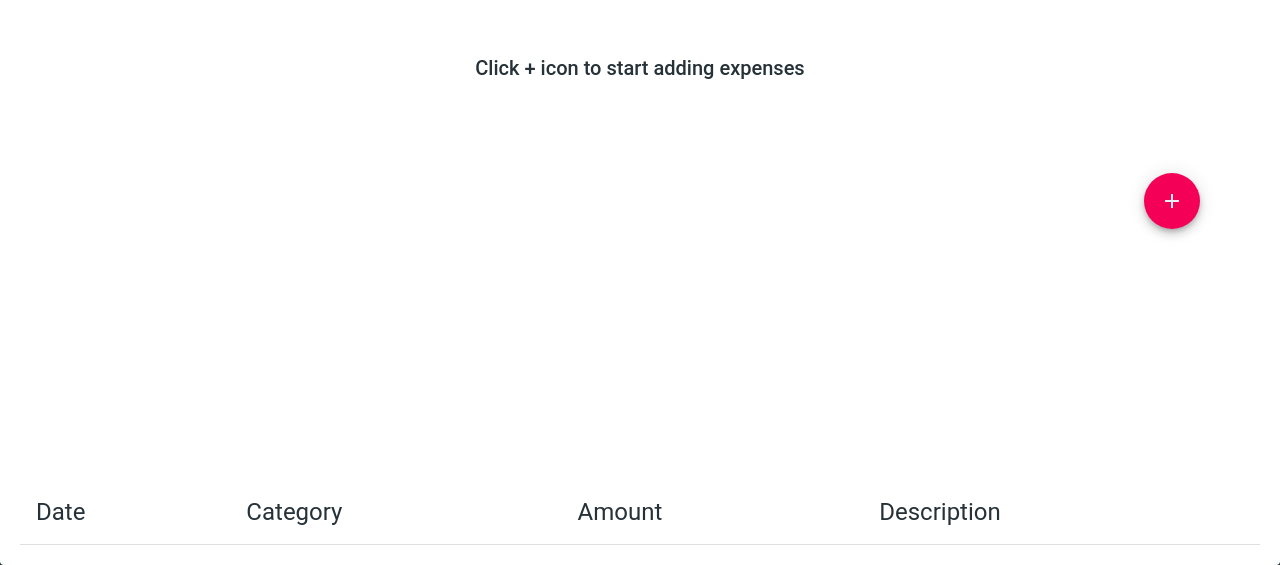
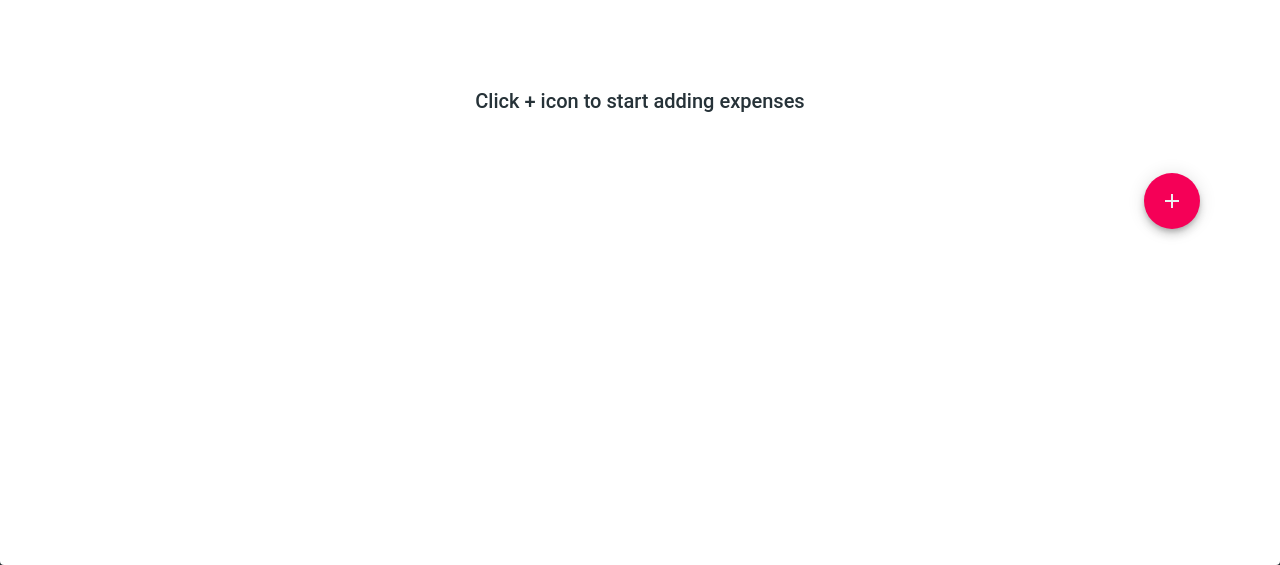
Before and after one commit to KinanEmumba/financial-planner, a React (Vite) app: page /home/transactions in a window 1280 px wide. Shown: the part 507-1072 px from the top of the page. Built offline with nearby package versions, Linux system fonts and the light colour scheme.

Commit message:
added cache invalidation, removed junk code

```diff
--- a/src/api/api-data.ts
+++ b/src/api/api-data.ts
@@ -62,6 +62,11 @@ const editExpense = (body: {expense: ExpenseDataType, id: number}): EditExpenseR
 	return {message: 'Expense edited successfully'}
 };
 
+const getLimit = () => {
+	const expenseLimit = localStorage.getItem('limit');
+	return {limit: expenseLimit || null}
+};
+
 const limitChange = (body: {limit: string | number}) => {
 	localStorage.setItem('limit', body.limit as string);
 	window.dispatchEvent(new CustomEvent('storage', {detail: 'limit changed'} as {detail:  string}));
@@ -75,5 +80,6 @@ export const data = {
 	'expense/post': postExpense,
 	'expense/delete': deleteExpense,
 	'expense/edit': editExpense,
+	'limit': getLimit,
 	'limitChange': limitChange
 };
--- a/src/api/apis.ts
+++ b/src/api/apis.ts
@@ -5,11 +5,13 @@ import {
 	CreateExpenseResponseType,
 	ExpenseDataType,
 	ExpensesResponseType,
+	LimitResponseType,
 	TokenResponseType,
 	TokenType,
 	UserLoginType,
 	UserType
 } from "src/utils/shared-types";
+import { queryClient } from "./react-query-setup";
 
 export const useGetToken = ({ loginInfo } : { loginInfo: UserLoginType }) => {
   return useMutation<TokenResponseType, Error>({
@@ -28,7 +30,7 @@ export const useGetUser = ({ userToken } : { userToken: TokenType }) => {
 
 export const useGetExpenses = ({ id } : { id: string }) => {
   return useQuery<ExpensesResponseType, Error>({
-    queryKey: ['expenses', {id}],
+    queryKey: ['expenses'],
 		queryFn: () => API({url: 'expenses'}) as Promise<ExpensesResponseType>,
 		enabled: !!id,
   });
@@ -36,28 +38,39 @@ export const useGetExpenses = ({ id } : { id: string }) => {
 
 export const usePostExpense = () => {
   return useMutation<CreateExpenseResponseType, Error, { expense: ExpenseDataType }>({
-    mutationKey: ['expense'],
-		mutationFn: ({ expense }) => API({url: 'expense/post', body: {expense}}) as Promise<CreateExpenseResponseType>
+    mutationKey: ['expenses'],
+		mutationFn: ({ expense }) => API({url: 'expense/post', body: {expense}}) as Promise<CreateExpenseResponseType>,
+		onSuccess: () => queryClient. invalidateQueries({ queryKey: ['expenses'], refetchType: 'active'})
   });
 };
 
 export const useDeleteExpense = () => {
   return useMutation<CreateExpenseResponseType, Error, { expense: ExpenseDataType, id: number }>({
-    mutationKey: ['expense'],
-		mutationFn: ({ expense, id }) => API({url: 'expense/delete', body: {expense, id}}) as Promise<CreateExpenseResponseType>
+    mutationKey: ['expenses'],
+		mutationFn: ({ expense, id }) => API({url: 'expense/delete', body: {expense, id}}) as Promise<CreateExpenseResponseType>,
+		onSuccess: () => queryClient. invalidateQueries({ queryKey: ['expenses'], refetchType: 'active'})
   });
 };
 
 export const useEditExpense = () => {
   return useMutation<CreateExpenseResponseType, Error, { expense: ExpenseDataType, id: number }>({
-    mutationKey: ['expense'],
-		mutationFn: ({ expense, id }) => API({url: 'expense/edit', body: {expense, id}}) as Promise<CreateExpenseResponseType>
+    mutationKey: ['expenses'],
+		mutationFn: ({ expense, id }) => API({url: 'expense/edit', body: {expense, id}}) as Promise<CreateExpenseResponseType>,
+		onSuccess: () => queryClient. invalidateQueries({ queryKey: ['expenses'], refetchType: 'active'})
+  });
+};
+
+export const useGetLimit = () => {
+  return useQuery<LimitResponseType, Error>({
+    queryKey: ['limit'],
+		queryFn: () => API({url: 'limit'}) as Promise<LimitResponseType>
   });
 };
 
 export const useChangeLimit = () => {
   return useMutation<CreateExpenseResponseType, Error, { limit: number | string }>({
     mutationKey: ['limit'],
-		mutationFn: ({ limit }) => API({url: 'limitChange', body: {limit}}) as Promise<ChangeLimitResponseType>
+		mutationFn: ({ limit }) => API({url: 'limitChange', body: {limit}}) as Promise<ChangeLimitResponseType>,
+		onSuccess: () => queryClient. invalidateQueries({ queryKey: ['limit'], refetchType: 'active'})
   });
 };
--- a/src/app/app-state-context.tsx
+++ b/src/app/app-state-context.tsx
@@ -1,4 +1,4 @@
-import { useEffect, useState } from 'react'
+import { useState } from 'react'
 import { ExpenseDataType, TokenResponseType, TokenType, UserType } from 'src/utils/shared-types';
 
 const useStateContext = () => {
@@ -6,26 +6,6 @@ const useStateContext = () => {
   const [userToken, setUserToken] = useState<TokenType>(storedToken || undefined);
   const [user, setUser] = useState<UserType | null>(null);
   const [expenses, setExpenses] = useState<ExpenseDataType[]>([]);
-  const [limit, setLimit] = useState<string | null>(null);
-
-	useEffect(() => {
-    // eslint-disable-next-line @typescript-eslint/no-explicit-any
-    const onStorageChange = (e: any) => {
-			console.log('Storage changed', e.detail);
-			if (e.detail.includes('expense')) {
-				const storedExpenses = localStorage.getItem('expenses');
-				const localExpensesData: ExpenseDataType[] = storedExpenses && JSON.parse(storedExpenses);
-				setExpenses(localExpensesData);
-			} else if (e.detail.includes('limit')) {
-				const storedLimit = localStorage.getItem('limit');
-				setLimit(storedLimit);
-			}
-    }
-    window.addEventListener('storage', onStorageChange);
-    return () => {
-      window.removeEventListener('storage', onStorageChange);
-    }
-  }, []);
 
   const gotoHome = () => {
     window.location.replace('/')
@@ -53,8 +33,7 @@ const useStateContext = () => {
 		saveUser,
 		signout,
 		expenses,
-		setExpenses,
-		monthlyExpenseLimit: limit
+		setExpenses
 	};
 
   return {appState};
--- a/src/pages/dashboard/index.tsx
+++ b/src/pages/dashboard/index.tsx
@@ -1,22 +1,27 @@
 import { Gauge } from "@ant-design/charts";
 import { getMonth } from "date-fns";
 import { useContext } from "react";
+import { useGetExpenses, useGetLimit } from "src/api/apis";
 import { StateContext } from "src/app/app";
-import { CenteredText } from "src/components/shared-components"
+import { CenteredLoader, CenteredText } from "src/components/shared-components"
 import { StyledPaper } from "src/components/styled-components"
 import { getMonthExpenses, guageConfigMaker } from "src/utils/helper-functions";
 
 const Dashboard = () => {
 	const {appState} = useContext(StateContext) || {};
-	const {monthlyExpenseLimit, expenses} = appState || {};
-	const monthExpenses = getMonthExpenses(expenses || [], getMonth(new Date()));
+	const {user} = appState || {};
+	const { data, isLoading, error } = useGetExpenses({id: user?.id || ''});
+	const {data: limit} = useGetLimit();
+	const monthExpenses = getMonthExpenses(data?.expenses || [], getMonth(new Date()));
 	console.log('current month', monthExpenses);
 	const config = guageConfigMaker();
 	return (
 		<StyledPaper>
 			<CenteredText variant='h2'> Dashboard </CenteredText>
-			<CenteredText variant='h2'> {monthlyExpenseLimit} </CenteredText>
-			<Gauge {...config} />
+			<CenteredText variant='h2'> {limit?.limit} </CenteredText>
+			{error && <CenteredText variant='h6'> Unable to get expenses </CenteredText>}
+			{isLoading && <CenteredLoader />}
+			{data && <Gauge {...config} />}
 		</StyledPaper>
 	)
 }
--- a/src/pages/goals/index.tsx
+++ b/src/pages/goals/index.tsx
@@ -1,4 +1,4 @@
-import { ChangeEvent, useContext, useState } from "react"
+import { ChangeEvent, useState } from "react"
 import { Button, CircularProgress } from "@mui/material"
 import ValidatedTextField from "src/components/ValidatedTextField"
 import { CenteredText } from "src/components/shared-components"
@@ -6,12 +6,9 @@ import { StyledContainer, VerticalFieldsContainer } from "src/components/styled-
 import { CenterContainer } from "../splash/splash-style"
 import { amountValidator } from "src/utils/input-validators"
 import { useChangeLimit } from "src/api/apis"
-import { StateContext } from "src/app/app"
 
 const Goals = () => {
-	const {appState} = useContext(StateContext) || {};
-	const {monthlyExpenseLimit} = appState || {};
-	const [limit, setLimit] = useState<string | number>(monthlyExpenseLimit as string);
+	const [limit, setLimit] = useState<string | number>('');
 	const limitChangeAPI = useChangeLimit();
 	const loading = limitChangeAPI.isPending;
 
--- a/src/pages/transactions/index.tsx
+++ b/src/pages/transactions/index.tsx
@@ -13,20 +13,13 @@ import { ExpenseDataType } from "src/utils/shared-types";
 
 const Transactions = () => {
 	const { appState } = useContext(StateContext) || {};
-	console.log('appState', appState);
-	const { user, expenses, setExpenses } = appState || {};
+	const { user } = appState || {};
 	const { data, isLoading, error } = useGetExpenses({id: user?.id || ''});
 	const deleteExpenseAPI = useDeleteExpense();
 	const {showSnackbar} = useContext(SnackBarContext);
 	const [modalVisible, setModalVisible] = useState(false);
 	const [editExpense, setEditExpense] = useState<null | {expense: ExpenseDataType, id: number}>(null);
 	const loading = deleteExpenseAPI.isPending || isLoading;
-
-	useEffect(()=> {
-		if (data && setExpenses) {
-			setExpenses(data.expenses);
-		}
-	}, [data, setExpenses])
 
 	useEffect(()=> {
 		if (error) {
@@ -52,14 +45,14 @@ const Transactions = () => {
 	},[])
 
 	const onEdit = ({index}: {index: number}) => {
-		if (!expenses) return;
-		setEditExpense({expense: expenses[index], id: index});
+		if (!data) return;
+		setEditExpense({expense: data.expenses[index], id: index});
 		addNewExpense();
 	}
 
 	const onDelete = ({index}: {index: number}) => {
-		if (!expenses) return;
-		deleteExpenseAPI.mutate({expense: expenses[index], id: index});
+		if (!data) return;
+		deleteExpenseAPI.mutate({expense: data.expenses[index], id: index});
 	}
 
 	return (
@@ -72,13 +65,13 @@ const Transactions = () => {
 					</StyledFab>
 					{loading && <CenteredLoader />}
 					{error && <CenteredText variant='h6'> Unable to get expenses </CenteredText>}
-					{!loading && !expenses?.length && (
+					{!loading && !data?.expenses?.length && (
 						<CenteredText variant='h6'> Click + icon to start adding expenses </CenteredText>
 					)}
 				</FullCenteredView>
-				{expenses && (
+				{data?.expenses && (
 					<ExpensesTable
-						expenses={expenses}
+						expenses={data.expenses}
 						onEdit={onEdit}
 						onDelete={onDelete}
 					/>
```
Also changed, not shown: src/utils/shared-types.ts (+4 -3 lines).
